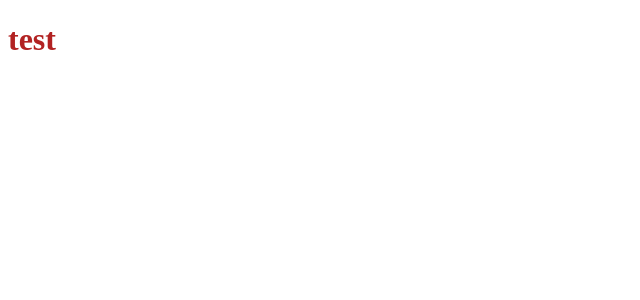
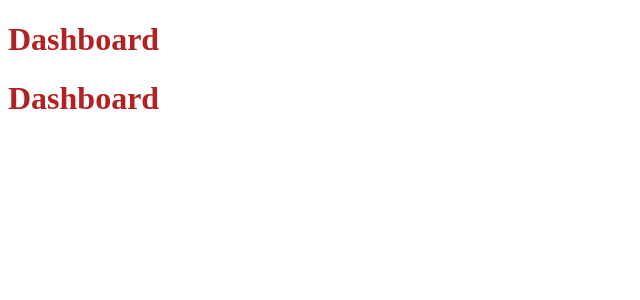
Before and after one commit to ricardovaltierra/task-track-app, a React (Create React App) app: page /dashboard in a window 1280 px wide. Shown: the top 300 px of the page, without its empty margins (0-640 px from the left). Built offline with nearby package versions, Linux system fonts and the light colour scheme.

Commit message:
Created Home and Dashboard components with Router and added axios

```diff
--- a/package.json
+++ b/package.json
@@ -9,9 +9,8 @@
     "@testing-library/jest-dom": "^5.11.5",
     "@testing-library/react": "^9.3.2",
     "@testing-library/user-event": "^7.1.2",
+    "axios": "^0.21.0",
     "deep-freeze": "0.0.1",
-    "fetch-mock": "^9.10.7",
-    "node-fetch": "^2.6.1",
     "node-sass": "^4.14.1",
     "prop-types": "^15.7.2",
     "react": "^16.13.1",
--- a/src/components/App.js
+++ b/src/components/App.js
@@ -0,0 +1,21 @@
+import React, { Component } from 'react';
+import { BrowserRouter as Router, Switch, Route } from 'react-router-dom';
+import Home from './Home';
+import Dashboard from './Dashboard';
+
+class App extends Component {
+  render() {
+    return (
+      <div className="app">
+        <Router>
+          <Switch>
+            <Route exact path="/" component={Home} />
+            <Route exact path="/dashboard" component={Dashboard} />
+          </Switch>
+        </Router>
+      </div>
+    );
+  }
+}
+
+export default App;
--- a/src/components/Dashboard.js
+++ b/src/components/Dashboard.js
@@ -0,0 +1,12 @@
+import React from 'react';
+
+const Dashboard = () => {
+  return (
+    <div>
+      <h1>Dashboard</h1>
+      <h1>Dashboard</h1>
+    </div>
+  );
+};
+
+export default Dashboard;
--- a/src/components/Home.js
+++ b/src/components/Home.js
@@ -0,0 +1,14 @@
+import React, { Component } from 'react';
+
+class Home extends Component {
+  render() {
+    return (
+      <div>
+        <h1>Home</h1>
+        <h1>Home</h1>
+      </div>
+    );
+  }
+}
+
+export default Home;
--- a/src/index.js
+++ b/src/index.js
@@ -1,8 +1,9 @@
 import React from 'react';
 import ReactDOM from 'react-dom';
 import './styles/css/index.css';
+import App from './components/App';
 
 ReactDOM.render(
-  <h1>test</h1>,
+  <App />,
   document.getElementById('root')
 );
```
Also changed, not shown: 1 other file (tests, documents, lock files or other folders).
